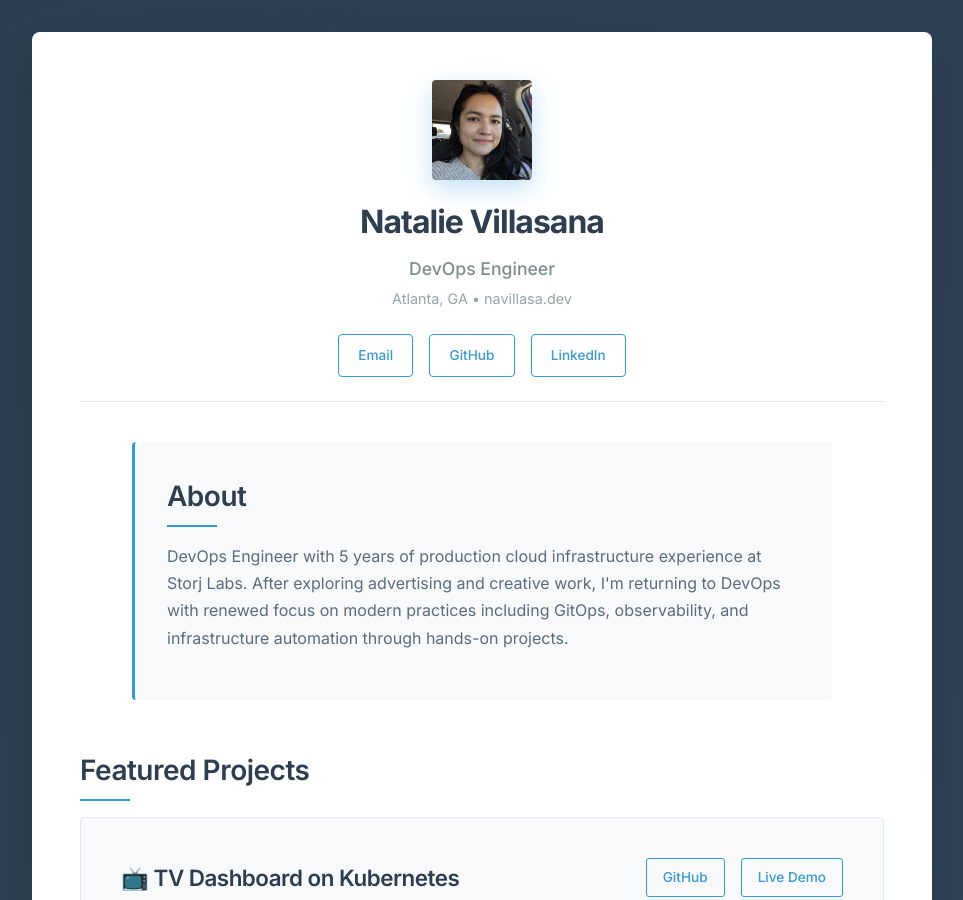
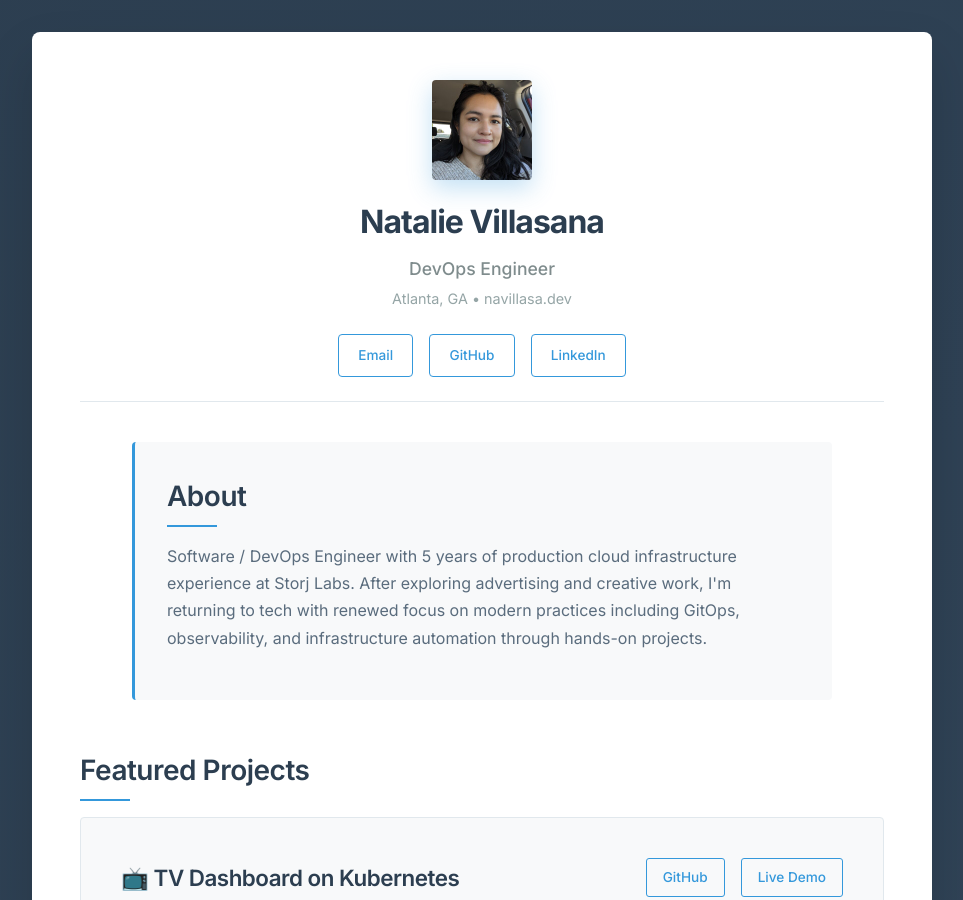
Before and after one commit to navillasa/navillasa.github.io, a Jekyll site: the page built from index.md, in a window 1280 px wide and 900 px high. Shown: the whole window, without its empty margins (158-1121 px from the left). Built offline with Jekyll 4.4.1, drawn with Linux system fonts in a browser that asks for light colours; our own code applies the rules of GitHub Pages for plain Markdown files.

Commit message:
update site to say software/devops engineer

```diff
--- a/index.md
+++ b/index.md
@@ -1,7 +1,7 @@
 ---
                 <span class="tech-tag">Prometheus</span>
 layout: default
-title: "DevOps Engineer"
+title: "Software / DevOps Engineer"
 ---
 
 <div class="container">
@@ -31,7 +31,7 @@ title: "DevOps Engineer"
         <div class="about-container">
             <h2 class="section-title">About</h2>
             <div class="about-content">
-                <p>DevOps Engineer with 5 years of production cloud infrastructure experience at Storj Labs. After exploring advertising and creative work, I'm returning to DevOps with renewed focus on modern practices including GitOps, observability, and infrastructure automation through hands-on projects.</p>
+                <p>Software / DevOps Engineer with 5 years of production cloud infrastructure experience at Storj Labs. After exploring advertising and creative work, I'm returning to tech with renewed focus on modern practices including GitOps, observability, and infrastructure automation through hands-on projects.</p>
             </div>
         </div>
     </section>
```
